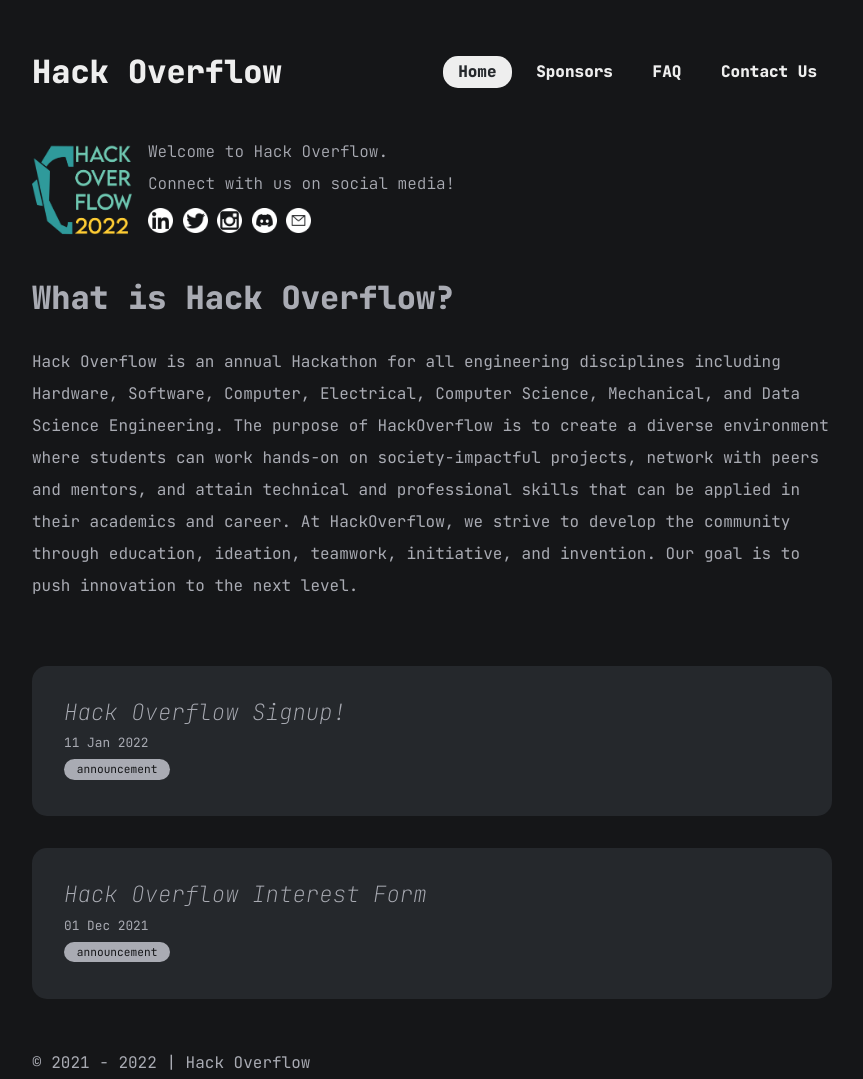
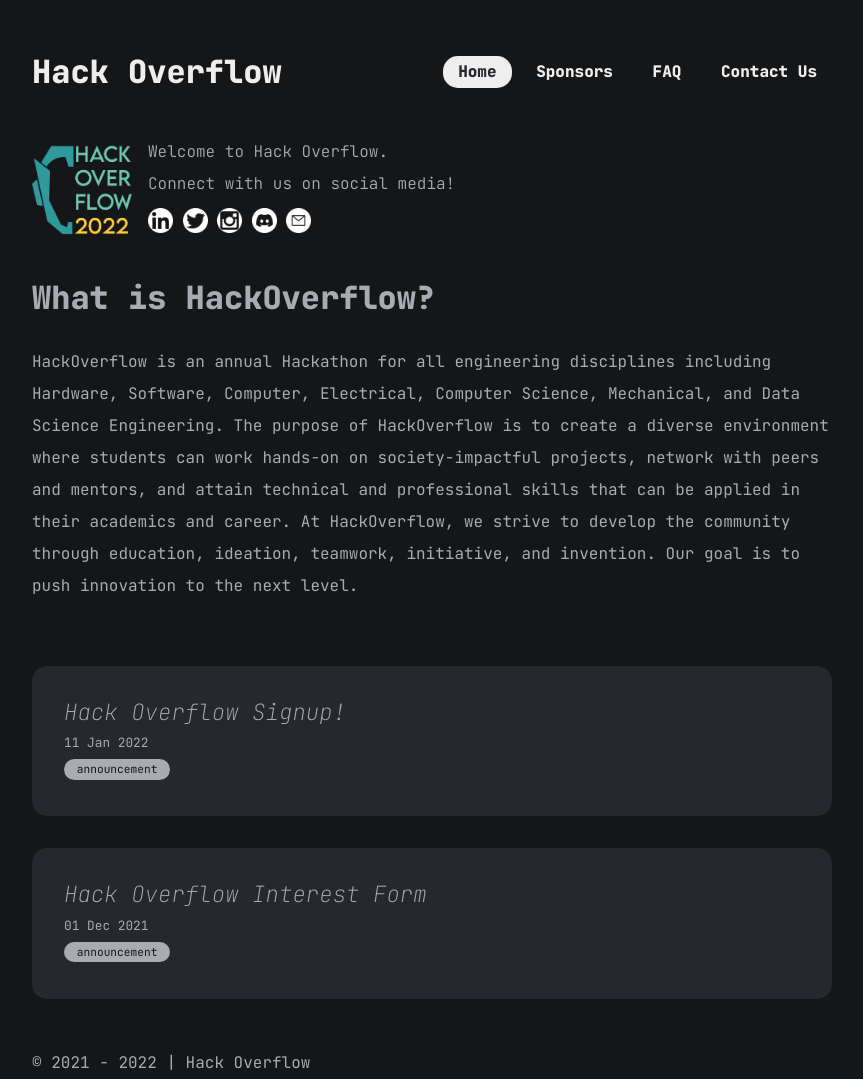
Before and after one commit to J-Souffle/T4GWebsite, a Jekyll site: the page built from index.md, in a window 1280 px wide. Shown: the whole page, without its empty margins (208-1071 px from the left). Built offline with Jekyll 4.4.1, drawn with Linux system fonts in a browser that asks for light colours.

Commit message:
Update about.html

```diff
--- a/_includes/about.html
+++ b/_includes/about.html
@@ -7,8 +7,8 @@
 <body>
 
 <p><br></p>
-<h1 id="what-is-hack-overflow-">What is Hack Overflow?</h1><br>
-<p>Hack Overflow is an annual Hackathon for all engineering disciplines
+<h1 id="what-is-hack-overflow-">What is HackOverflow?</h1><br>
+<p>HackOverflow is an annual Hackathon for all engineering disciplines
   including Hardware, Software, Computer, Electrical, Computer Science,
   Mechanical, and Data Science Engineering. The purpose of HackOverflow
   is to create a diverse environment where students can work hands-on on
```
